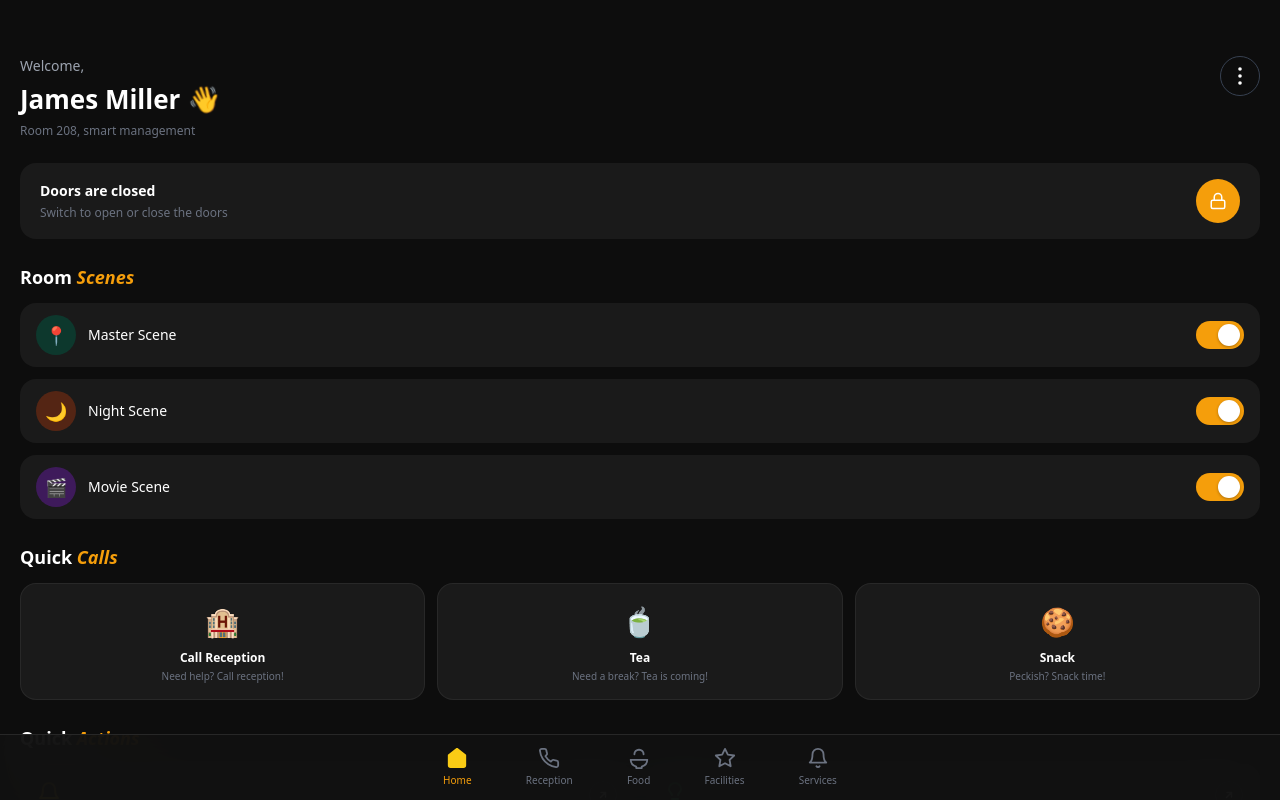
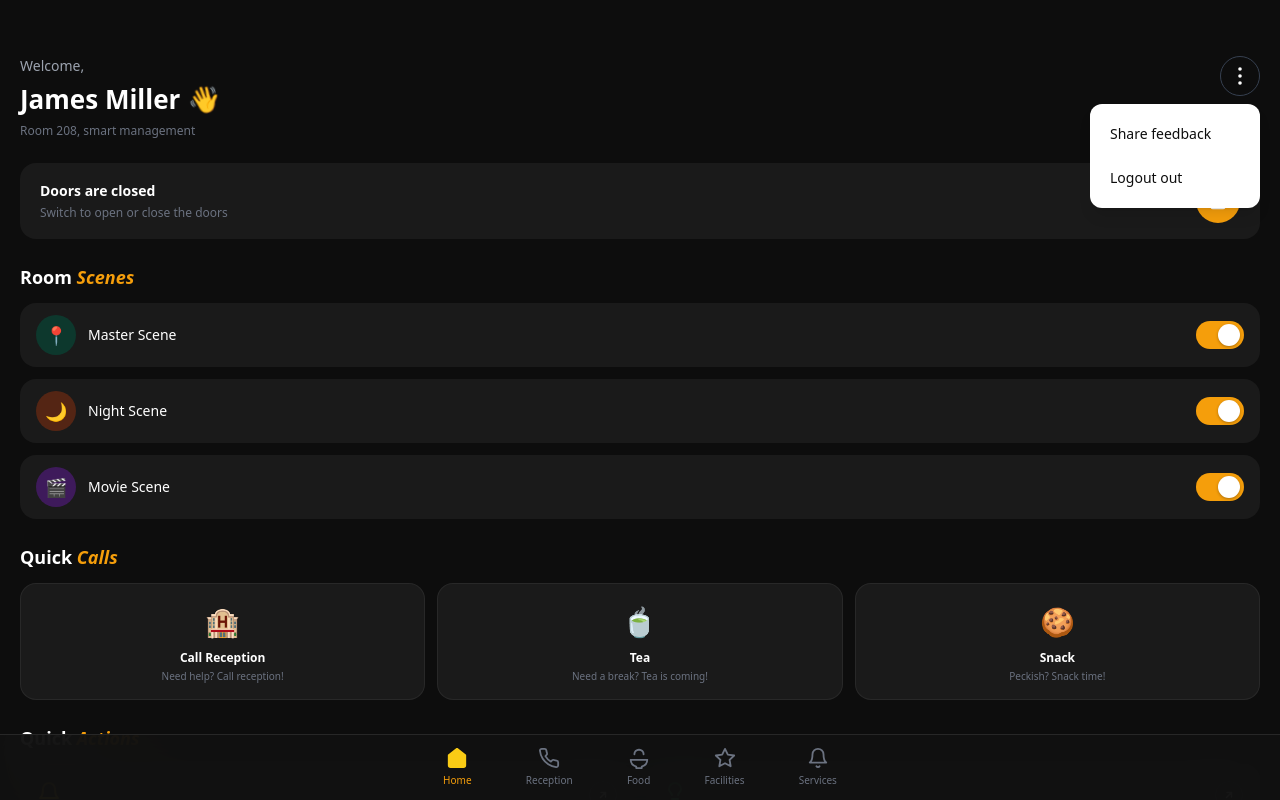
Before and after one commit to RunjanKumar/web-link, a React (Vite) app: page /dashboard in a window 1280 px wide. Both pictures are taken after a click on the button 1240 px from the left and 76 px from the top of the page. Shown: the top 800 px of the page. Built offline with nearby package versions, Linux system fonts and the light colour scheme.

Commit message:
add three dot component and use in userProfile

```diff
--- a/src/UI/dashboard/component/UserProfile.jsx
+++ b/src/UI/dashboard/component/UserProfile.jsx
@@ -1,6 +1,14 @@
+import ThreeDotMenu from '../../../globalComponents/ThreeDotMenu';
+
 export default function UserProfile() {
   // Dummy data — replace with API data later
   const userData = { name: 'James Miller', room: 'Room 208', tagline: 'smart management' };
+
+  // Menu items for three dot menu
+  const menuItems = [
+    { label: 'Share feedback', onClick: () => { /* TODO: Add share feedback logic */ } },
+    { label: 'Logout out', onClick: () => { /* TODO: Add logout logic */ } },
+  ];
 
   return (
     <div className="flex justify-between items-start">
@@ -11,13 +19,9 @@ export default function UserProfile() {
         </h1>
         <p className="text-xs text-gray-500 mt-1 m-0">{userData.room}, {userData.tagline}</p>
       </div>
-      <button className="w-10 h-10 rounded-full border border-gray-700 bg-transparent flex items-center justify-center cursor-pointer shrink-0 hover:bg-white/5">
-        <svg width="4" height="18" viewBox="0 0 4 18" fill="none">
-          <circle cx="2" cy="2" r="1.8" fill="white" />
-          <circle cx="2" cy="9" r="1.8" fill="white" />
-          <circle cx="2" cy="16" r="1.8" fill="white" />
-        </svg>
-      </button>
+
+      {/* ── Three Dot Menu ── */}
+      <ThreeDotMenu items={menuItems} />
     </div>
   );
 }
--- /dev/null
+++ b/src/globalComponents/ThreeDotMenu.jsx
@@ -0,0 +1,59 @@
+import { useState, useRef, useEffect } from 'react';
+
+/**
+ * Reusable Three Dot Menu component.
+ *
+ * @param {Array} items - Array of menu items: [{ label: string, onClick: function }]
+ *
+ * Usage:
+ *   <ThreeDotMenu items={[
+ *     { label: 'Share feedback', onClick: () => {} },
+ *     { label: 'Logout out', onClick: () => {} },
+ *   ]} />
+ */
+export default function ThreeDotMenu({ items = [] }) {
+    const [menuOpen, setMenuOpen] = useState(false);
+    const menuRef = useRef(null);
+
+    // Close menu when clicking outside
+    useEffect(() => {
+        const handleClickOutside = (e) => {
+            if (menuRef.current && !menuRef.current.contains(e.target)) {
+                setMenuOpen(false);
+            }
+        };
+        if (menuOpen) document.addEventListener('mousedown', handleClickOutside);
+        return () => document.removeEventListener('mousedown', handleClickOutside);
+    }, [menuOpen]);
+
+    return (
+        <div className="relative" ref={menuRef}>
+            {/* ── Three Dot Button ── */}
+            <button
+                onClick={() => setMenuOpen(!menuOpen)}
+                className="w-10 h-10 rounded-full border border-gray-700 bg-transparent flex items-center justify-center cursor-pointer shrink-0 hover:bg-white/5"
+            >
+                <svg width="4" height="18" viewBox="0 0 4 18" fill="none">
+                    <circle cx="2" cy="2" r="1.8" fill="white" />
+                    <circle cx="2" cy="9" r="1.8" fill="white" />
+                    <circle cx="2" cy="16" r="1.8" fill="white" />
+                </svg>
+            </button>
+
+            {/* ── Dropdown Menu ── */}
+            {menuOpen && (
+                <div className="absolute right-0 top-12 bg-white rounded-xl shadow-lg py-2 min-w-[170px] z-50">
+                    {items.map((item, index) => (
+                        <button
+                            key={index}
+                            onClick={() => { setMenuOpen(false); item.onClick?.(); }}
+                            className="w-full text-left px-5 py-3 text-sm font-medium text-[#0d0d0d] bg-transparent border-none cursor-pointer hover:bg-gray-100 transition-colors duration-150"
+                        >
+                            {item.label}
+                        </button>
+                    ))}
+                </div>
+            )}
+        </div>
+    );
+}
```
